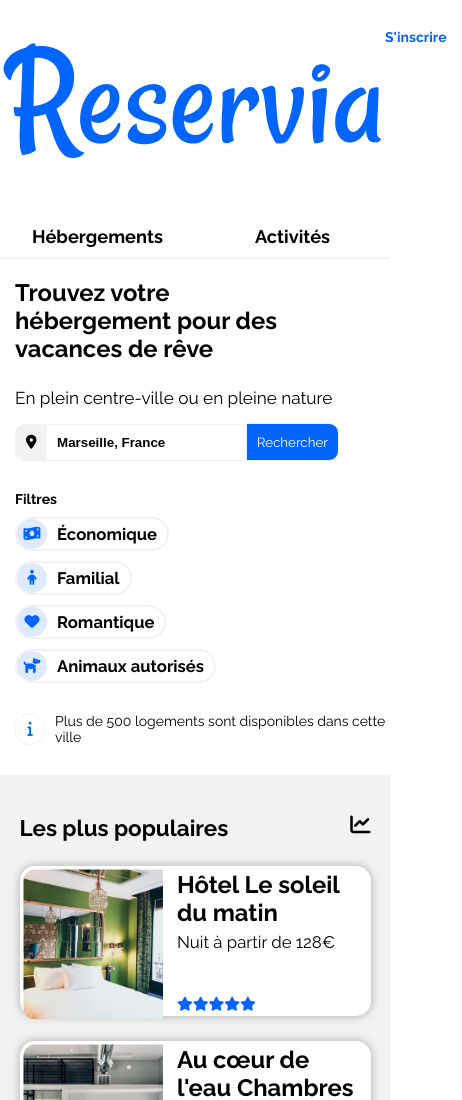
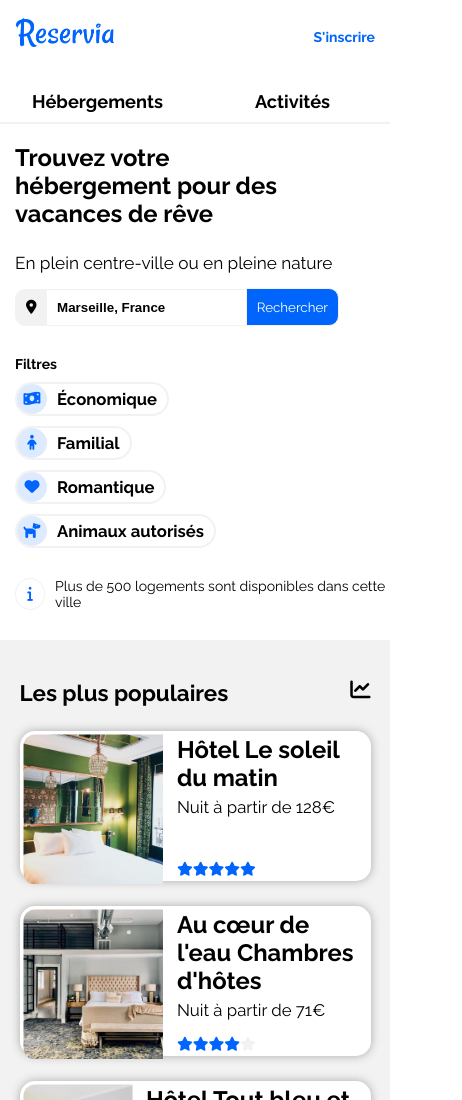
Before and after one commit to ValerianFillonneau/Openclassroomsproject2, a plain HTML site: page P2_Reservia.html in a window 390 px wide. Shown: the top 1100 px of the page, 462 px wide, since content can reach past the window. Drawn offline with Linux system fonts and the light colour scheme.

Commit message:
Correction Logo version mobile

```diff
--- a/P2_Reservia.css
+++ b/P2_Reservia.css
@@ -562,7 +562,9 @@ ul
 
     #logo2
     {
-        margin-top: 10px;
+        width: 100px;
+        height: 45px;
+        margin: 10px 0 0 15px;
     }
 
     #inscription
```
